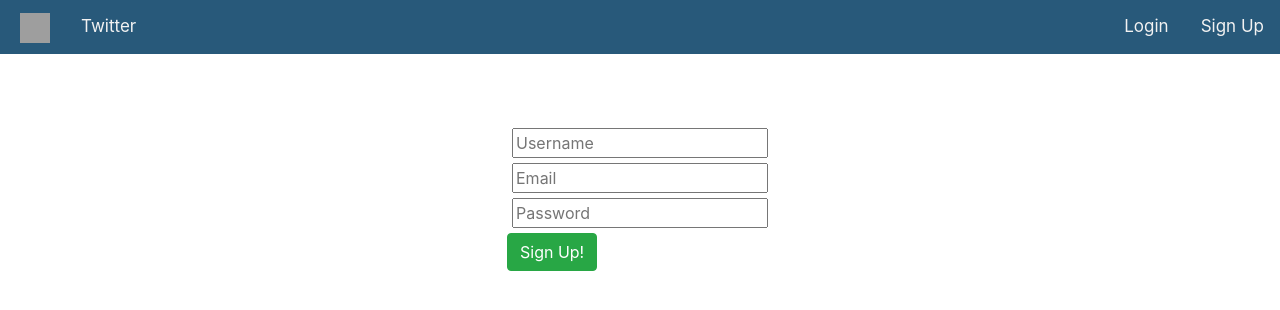
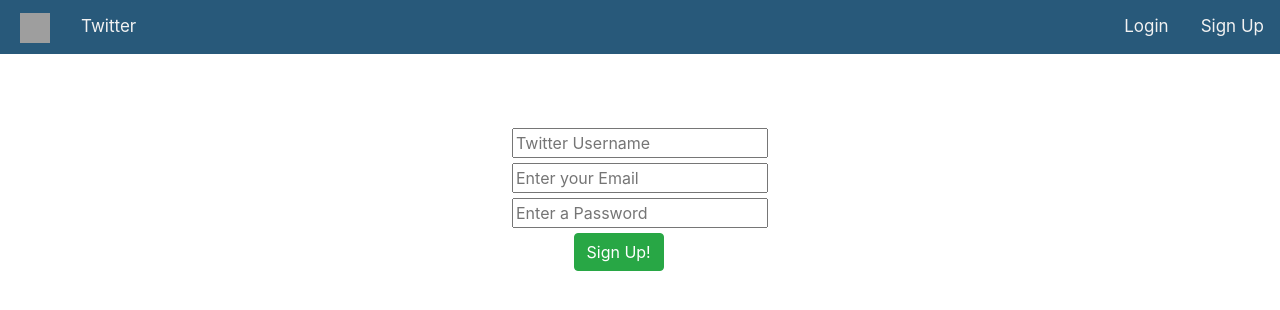
Before and after one commit to nicolasraffray/Pern_Twitter, a React (Create React App) app in the folder client/: page /signup in a window 1280 px wide. Shown: the top 310 px of the page. Built offline with nearby package versions, Linux system fonts and the light colour scheme; grey boxes are pictures that could not be loaded.

Commit message:
signup page cleanup

```diff
--- a/client/src/components/Auth/SignUp/SignUp.js
+++ b/client/src/components/Auth/SignUp/SignUp.js
@@ -43,7 +43,7 @@
         <input
           className={classes.Child}
           type="text"
-          placeholder="Username"
+          placeholder="Twitter Username"
           value={username}
           required
           onChange={(e) => setUsername(e.target.value)}
@@ -51,7 +51,7 @@
         <input
           className={classes.Child}
           type="text"
-          placeholder="Email"
+          placeholder="Enter your Email"
           value={email}
           required
           onChange={(e) => setEmail(e.target.value)}
@@ -59,7 +59,7 @@
         <input
           className={classes.Child}
           type="password"
-          placeholder="Password"
+          placeholder="Enter a Password"
           value={password}
           required
           onChange={(e) => setPassword(e.target.value)}
--- a/client/src/components/Auth/SignUp/SignUp.module.css
+++ b/client/src/components/Auth/SignUp/SignUp.module.css
@@ -10,6 +10,10 @@
   margin: 5px;
 }
 
+.SignUp button {
+  margin-left: 25%;
+}
+
 .Child {
   display: flex;
   margin: 5px;
```
